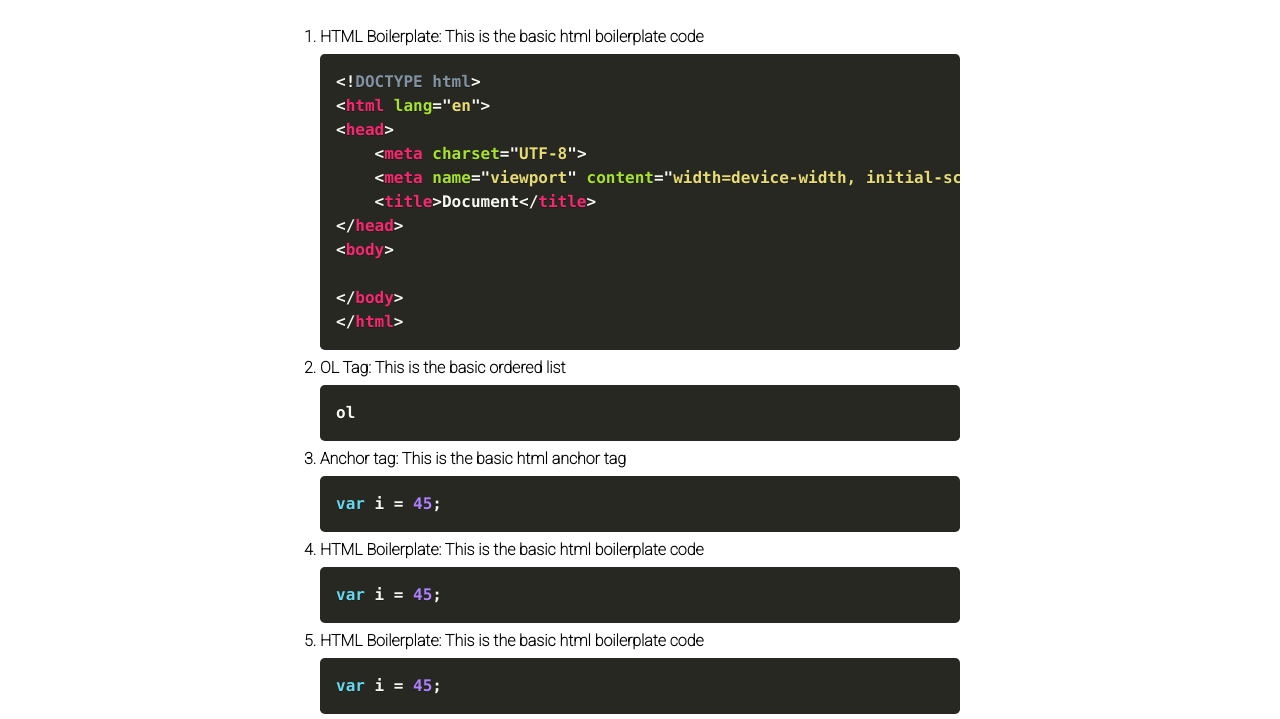
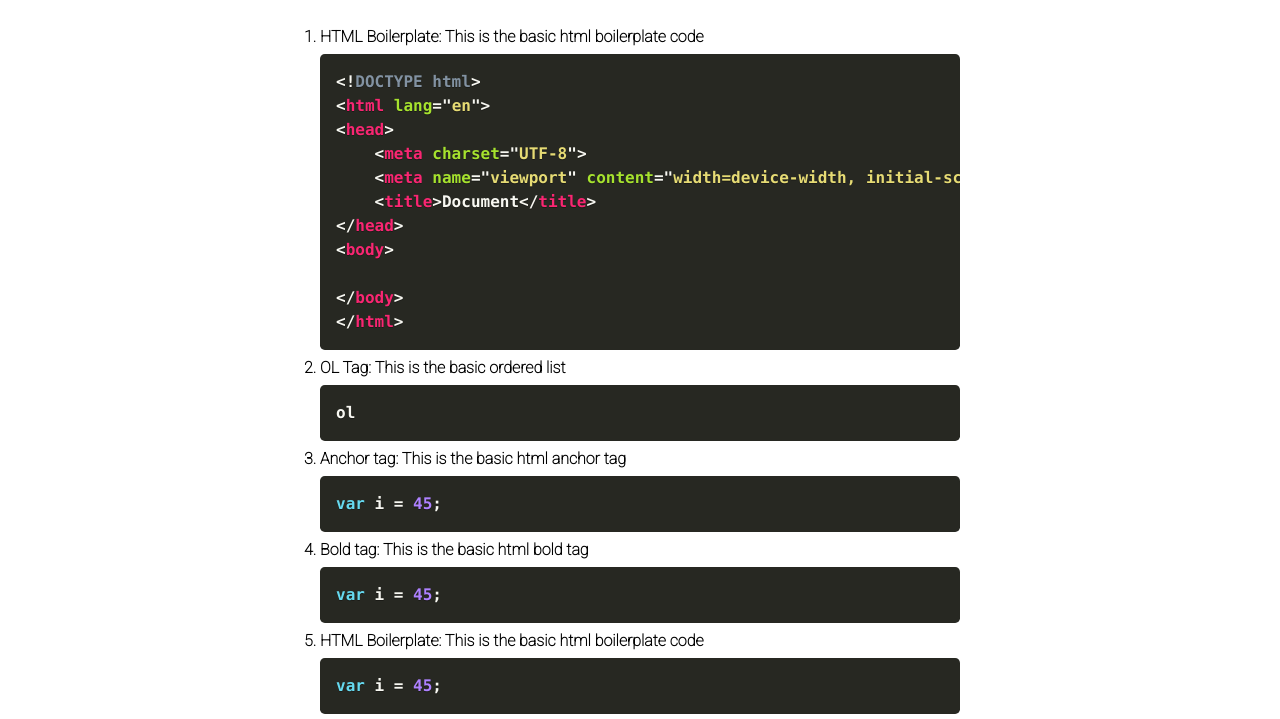
Before and after one commit to byomkesh03/Cheatsheet-Template, a plain HTML site: page index.html in a window 1280 px wide. Shown: the part 77-796 px from the top of the page. Drawn offline with Linux system fonts and the light colour scheme; some packages are replaced by stand-ins of ours; a script that the page names is missing; a web font is replaced by a local one.

Commit message:
updated tag

```diff
--- a/index.html
+++ b/index.html
@@ -41,7 +41,7 @@
             <li><b>Anchor tag:</b> This is the basic html anchor tag
                 <pre class="language-js"><code>var i = 45; </code></pre>
             </li>
-            <li><b>HTML Boilerplate:</b> This is the basic html boilerplate code
+            <li><b>Bold tag:</b> This is the basic html bold tag
                 <pre class="language-js"><code>var i = 45; </code></pre>
             </li>
             <li><b>HTML Boilerplate:</b> This is the basic html boilerplate code
```
